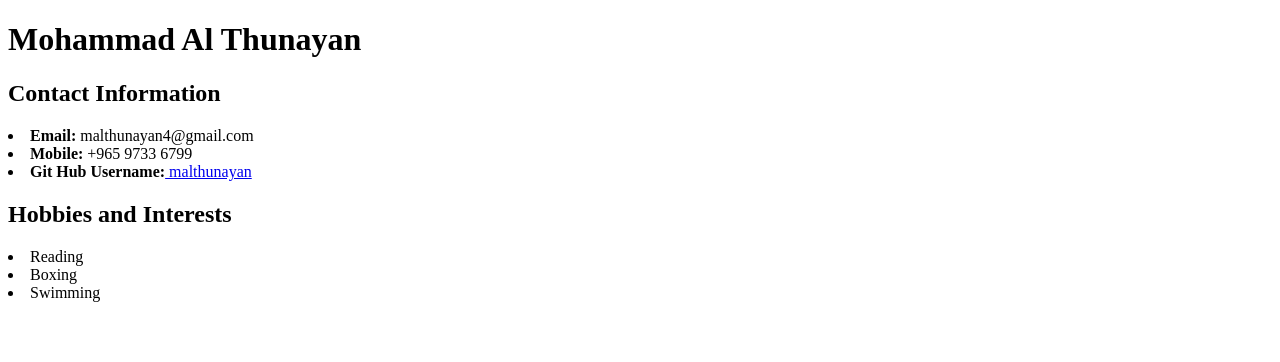
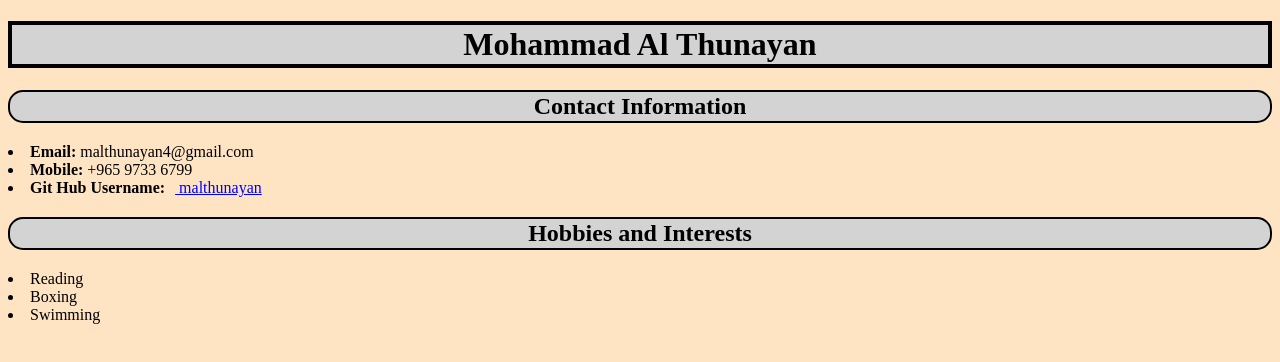
Before and after one commit to malthunayan/html_task, a plain HTML site: page portfolio.html in a window 1280 px wide. Drawn offline with Linux system fonts and the light colour scheme.

Commit message:
Complete the second HTML task (CSS, styling task)

```diff
--- a/portfolio.html
+++ b/portfolio.html
@@ -3,6 +3,7 @@
 
 <head>
     <title>HTML Task: Portfolio</title>
+    <link href="style.css" type="text/css" rel="stylesheet">
     <h1>Mohammad Al Thunayan</h1>
 </head>
 
--- /dev/null
+++ b/style.css
@@ -0,0 +1,7 @@
+body{background-color: bisque}
+
+h1{text-align: center; background-color: lightgray; border: 4px solid black; padding: 1px}
+
+h2{text-align: center; background-color: lightgray; border: 2px solid black; border-radius: 15px; padding: 1px}
+
+a{color: blue; margin: 10px}
```
